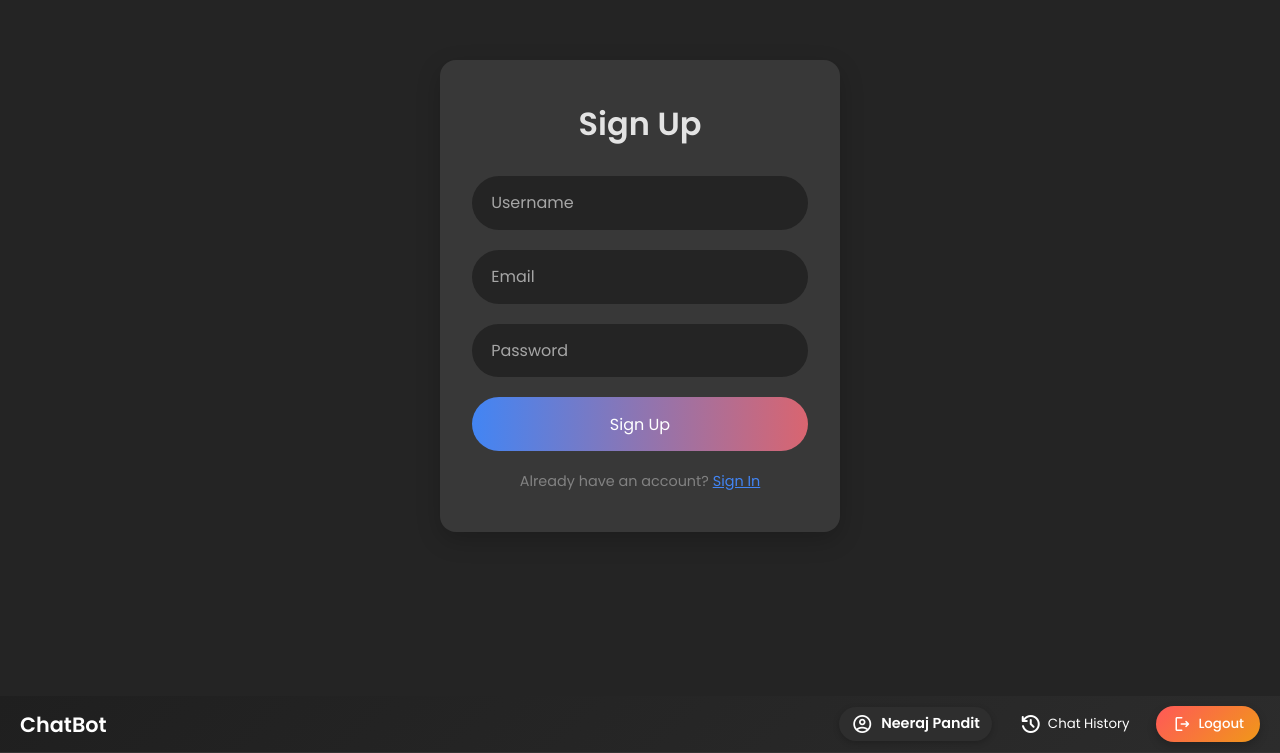
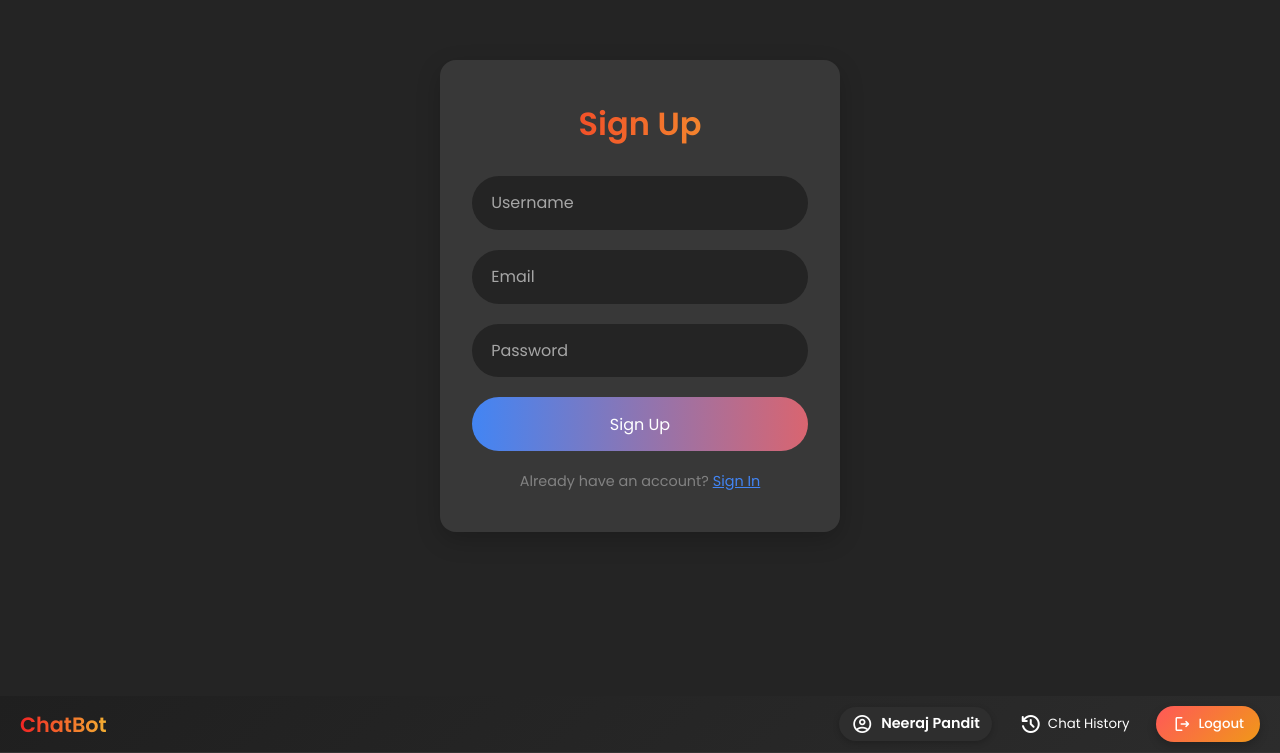
Before and after one commit to Neeraj-pandit92/ChatBot, a plain HTML site: page index.html in a window 1280 px wide. Shown: the part 104-857 px from the top of the page. Drawn offline with nearby package versions, Linux system fonts and the light colour scheme.

Commit message:
Updated style.css

```diff
--- a/style.css
+++ b/style.css
@@ -6,6 +6,19 @@
   box-sizing: border-box;
   font-family: "Poppins", sans-serif;
 }
+
+h2 {
+  background: linear-gradient(to right, #f12424, #f4b032);
+  background-clip: text;
+  -webkit-background-clip: text;
+  -moz-background-clip: text;
+  color: transparent;
+  -webkit-text-fill-color: transparent;
+  -moz-text-fill-color: transparent;
+  font-size: 2em;
+  font-weight: bold;
+}
+
 
 :root {
   /* Dark mode colors */
```
